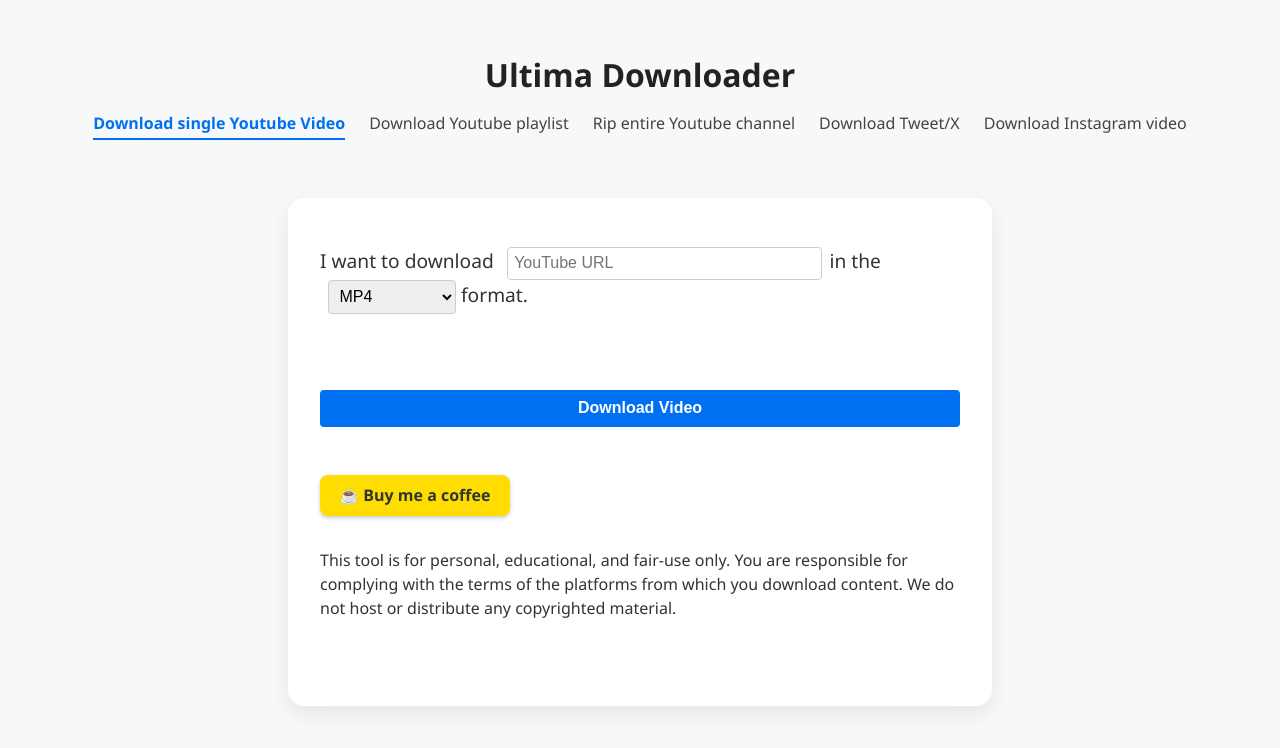
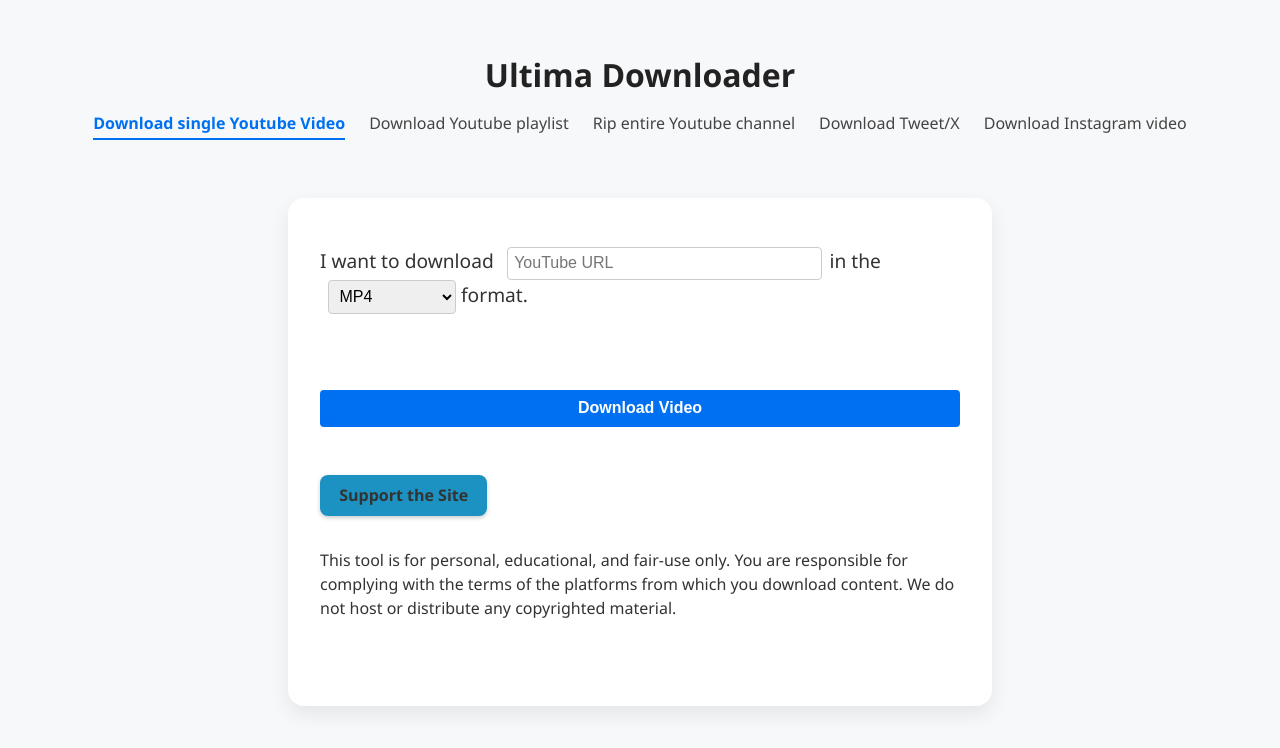
Before and after one commit to RobertPKyle/ultimadownloader, a Next.js app: page / in a window 1280 px wide. Shown: the top 748 px of the page. Built offline with nearby package versions, Linux system fonts and the light colour scheme.

Commit message:
Add files via upload

```diff
--- a/app/components/BuyMeACoffee.js
+++ b/app/components/BuyMeACoffee.js
@@ -1,11 +1,11 @@
 export default function BuyMeACoffee() {
   return (
     <a
-      href="https://buymeacoffee.com/ultimadownd"
+      href="https://ko-fi.com/ultimadownloader"
       target="_blank"
       rel="noopener noreferrer"
       style={{
-        backgroundColor: '#ffdd00',
+        backgroundColor: '#1b92c1',
         color: '#333',
         fontWeight: 'bold',
         padding: '0.6rem 1.2rem',
@@ -16,7 +16,7 @@
         boxShadow: '0 2px 4px rgba(0,0,0,0.2)'
       }}
     >
-      ☕ Buy me a coffee
+      Support the Site
     </a>
   );
 }
```
